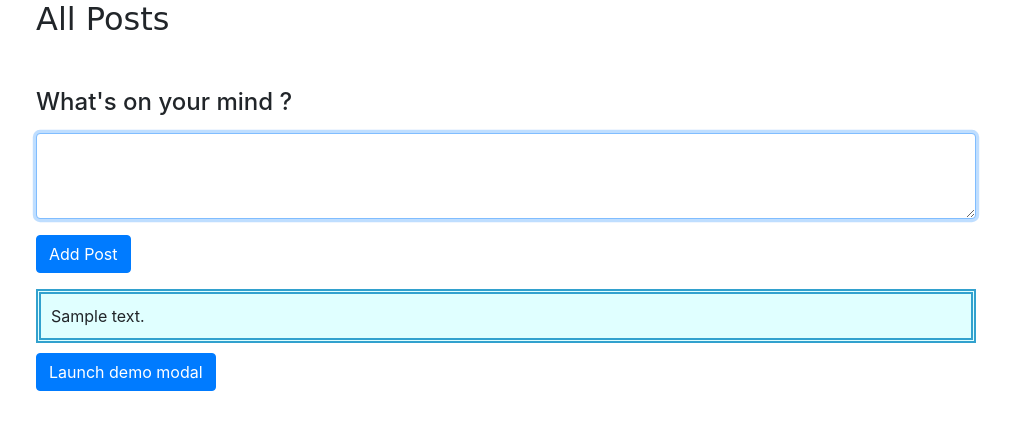
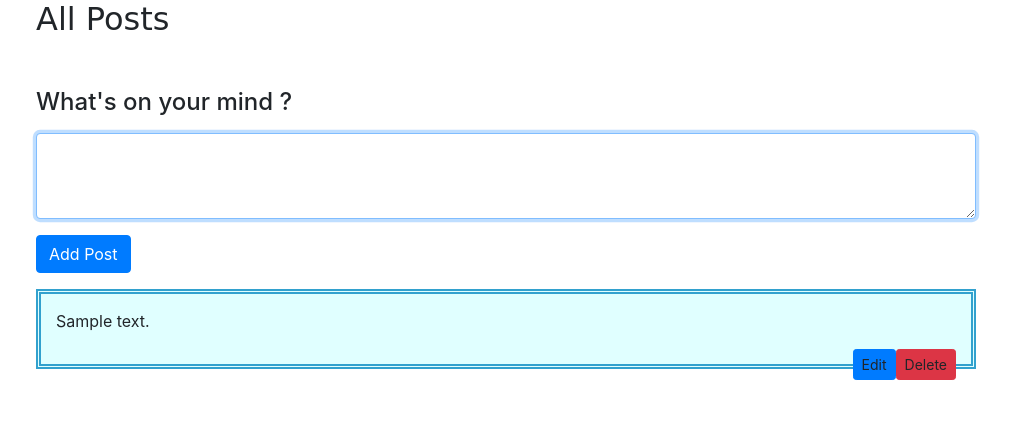
Before and after one commit to utshab-roy/socialmedia, a PHP site: page /codeboxr/homepage.php in a window 1280 px wide. Shown: the top 430 px of the page, without its empty margins (134-1145 px from the left). Run offline with PHP 8.4, Linux system fonts and the light colour scheme; tables that the repository leaves empty or names only in its code hold one stand-in row (values such as "Sample post"); some libraries are stand-ins or nearby versions.

Commit message:
delete post added, edit updated with form

```diff
--- a/all_function.php
+++ b/all_function.php
@@ -171,7 +171,7 @@ function get_post_data_html($posts = array())
 {
     $output = '';
     foreach ($posts as $post) {
-        $output .= '<div class="post_box" data-toggle="modal" data-target="#post_modal" id="post_box_'. $post['id'] . '">' . $post['content'] . '</div>';
+        $output .= '<div class="post_box" data-postid="'. $post['id'] . '"><p class="post_box_copy">' . $post['content'] . '</p><a type="button" class="btn btn-danger btn-sm float-right delete_post">Delete</a><a type="button" class="btn btn-primary btn-sm float-right edit_post">Edit</a></div>';
     }
 
     return $output;
@@ -192,3 +192,26 @@ function add_new_post($title, $content){
     return $page_data;
 
 }//end of add_new_post method
+
+
+/**
+ * this method deletes the post according to the id
+ * @param $id
+ * @return array
+ */
+
+function delete_post($id){
+    global $conn_oop;
+
+    $success_messages = array();
+    $error_messages = array();
+
+    $sql = "DELETE FROM posts WHERE id=$id";
+    if ($conn_oop->query($sql) === TRUE) {
+        $success_messages['post_deleted'] = 'Post deleted successfully !';
+        return $success_messages;
+    }else{
+        $error_messages['database_err'] = $conn_oop->error;
+        return $error_messages;
+    }
+}
--- a/css/style.css
+++ b/css/style.css
@@ -2,14 +2,14 @@
     background-color: lightcyan;
     margin-bottom: 10px;
     border: thick double #32a1ce;
-    padding: 10px;
+    padding: 15px;
 }
 
 #post_box_containers .post_box:hover{
     background-color: #e1e1e1;
     margin-bottom: 10px;
     border: thick double #e1e1e1;
-    padding: 10px;
+    padding: 15px;
 }
 
 h2{
--- a/homepage.php
+++ b/homepage.php
@@ -12,7 +12,7 @@ include 'config.php';
     <meta name="viewport" content="width=device-width, initial-scale=1, shrink-to-fit=no">
 
     <!-- Bootstrap CSS -->
-    <link rel="stylesheet" href="https://stackpath.bootstrapcdn.com/bootstrap/4.1.2/css/bootstrap.min.css" integrity="sha384-Smlep5jCw/wG7hdkwQ/Z5nLIefveQRIY9nfy6xoR1uRYBtpZgI6339F5dgvm/e9B" crossorigin="anonymous">
+    <link rel="stylesheet" href="https://stackpath.bootstrapcdn.com/bootstrap/4.1.2/css/bootstrap.min.css" integrity="sha384-Smlep5jCw/wG7hdkwQ/Z5nLIefveQRIY9nfy6xoR1uRYBtpZgI6339F5dgvm/e9B" crossorigin="anonymous"/>
     <link rel="stylesheet" href="css/style.css" />
     <title>Homepage</title>
 </head>
@@ -42,13 +42,13 @@ include 'config.php';
                             <div id="form_message"></div>
                         </div>
                         <input type="submit" class="btn btn-primary mb-3" id="add_post" name="add_post" value="Add Post" />
-
                     </form>
                 </div>
                 <div id="post_box_wrapper">
                     <?php
                     echo $posts_html;
                     ?>
+<!--                    <div class="post_box" data-toggle="modal" data-target="#post_modal" id="post_box_15"></div>-->
                 </div>
                 <?php if($total >  $per_page): ?>
                 <a data-busy="0" data-maxpage="<?php echo $max_page; ?>" data-order="<?php echo $order; ?>"
@@ -57,34 +57,6 @@ include 'config.php';
                    href="#" class="post_box_load btn btn-primary btn-md btn-block mb-5">Load More</a>
                 <?php endif; ?>
             </div>
-
-<!--            ********************************************-->
-            <!-- Button trigger modal -->
-            <button type="button" class="btn btn-primary" data-toggle="modal" data-target="#post_modal">
-                Launch demo modal
-            </button>
-
-            <!-- Modal -->
-            <div class="modal fade" id="post_modal" tabindex="-1" role="dialog" aria-labelledby="post_modalTitle" aria-hidden="true">
-                <div class="modal-dialog" role="document">
-                    <div class="modal-content">
-                        <div class="modal-header">
-                            <h5 class="modal-title" id="post_modalTitle">Modal title</h5>
-                            <button type="button" class="close" data-dismiss="modal" aria-label="Close">
-                                <span aria-hidden="true">&times;</span>
-                            </button>
-                        </div>
-                        <div class="modal-body">
-                            <div id="content_modal"></div>
-                        </div>
-                        <div class="modal-footer">
-                            <button type="button" class="btn btn-secondary" data-dismiss="modal">Close</button>
-                            <button type="button" class="btn btn-primary">Save changes</button>
-                        </div>
-                    </div>
-                </div>
-            </div>
-<!--            ********************************************-->
         </div>
     </div>
 </div>
--- a/index.php
+++ b/index.php
@@ -1,6 +1,6 @@
 <?php
 session_start();
-var_dump($_SESSION);
+//var_dump($_SESSION);
 ?>
 <!doctype html>
 <html lang="en">
--- a/js/main.js
+++ b/js/main.js
@@ -143,6 +143,7 @@ jQuery(document).ready(function ($) {
             $this.text('loading');
             var $data ='page='+$page+'&perpage='+$perpage+'&order='+$order+'&orderby='+$orderby;
 
+            //now send ajax request
             $.ajax({
                 type: "POST",
                 url: "pagination_ajax.php",
@@ -157,18 +158,15 @@ jQuery(document).ready(function ($) {
                     $this.data('busy', 0);
                     $this.data('page', $page);
 
+                    //now think logically if we need to hide the read more anchor. if yes then remove it, if not then  update it's current page data
                     if($page >= $maxpage){
                         $this.remove();
                     }
 
-                    //now think logically if we need to hide the read more anchor. if yes then remove it, if not then  update it's current page data
                 }
             });
-
         }
 
-
-        //now send ajax request
     });//end of pagination
 
     //add a new post
@@ -237,12 +235,81 @@ jQuery(document).ready(function ($) {
         // }//end of $form.valid()
     });//end of new post
 
-    var $post_box = $('.post_box');
-    $post_box.on('click', function () {
-        $this = $(this);
-        console.log($this[0].innerHTML);
-        $('#content_modal').html($this[0].innerHTML);
+    //edit the post
+    var $post_box_wrapper = $('#post_box_wrapper');
+    $post_box_wrapper.on('click', '.edit_post', function (e) {
+    e.preventDefault();
+
+    console.log('edit button clicked');
+
+    var $this = $(this);
+    var $post_id = $this.data('postid');
+    var $parent = $this.parent('.post_box');
+    var $content = $parent.find('.post_box_copy');
+
+    console.log($content);
+
+    var $form = $('<form action="#" method="post"><textarea name="content">'+$content.text()+'</textarea><input type="submit" name="submit" value="Submit" class="btn btn-primary" /></form>');
+    $form.insertAfter($content);
+    $content.hide();
+    $this.hide();
+
+
+    $form.on('submit', function (e) {
+
     });
+
+        //getting the class of the parent div of the clicked button
+        //var $post_box = $($this.parent('.post_box'));
+
+        // $post_box.hide();//hide only that box on click edit
+        // console.log($post_box);
+        //turn to inline mode
+        /*$.fn.editable.defaults.mode = 'popup';
+        $post_box.editable({
+            url: 'update_post_ajax.php',
+            type: 'textarea',
+            title: 'Edit Post',
+            placement: 'top',
+            value: $post_box[0].innerText,
+            success: function(response, newValue) {
+                userModel.set('username', newValue); //update backbone model
+            }
+        });*/
+
+    });//end of edit post method
+
+    //delete post method
+    $post_box_wrapper.on('click', '.delete_post', function (e) {
+        e.preventDefault();
+        var $this = $(this);
+
+        //getting the class of the parent div of the clicked button
+        var $post_box = $($this.parent('.post_box'));
+        // getting the id of the clicked post
+        var $post_id = $post_box[0].id;
+
+        //ajax method beginning for deleting the post
+        $.ajax({
+            type: "POST",
+            url: "delete_post_ajax.php",
+            data: 'delete_post_id=' + $post_id,
+            dataType: 'json',
+            cache: false,
+            success: function (data) {
+                console.log(data);
+                if (data.validation == 0) {
+                    var $validation_messages = data.validation_messages;
+                    $.each($validation_messages, function (index, value) {
+                        $('#form_message').html('<div style="color: red; font-size: 20px;">'+ value +'</div>').show();
+                    });
+                }else{
+                    $post_box.remove();//remove the post_box from the page
+                }
+            }
+        });//end of ajax method
+
+    });//end of delete post method
 
 
 });//end of document ready function
--- /dev/null
+++ b/update_post_ajax.php
@@ -0,0 +1 @@
+<?php
```
Also changed, not shown: delete_post_ajax.php (added, +32 -0 lines).
